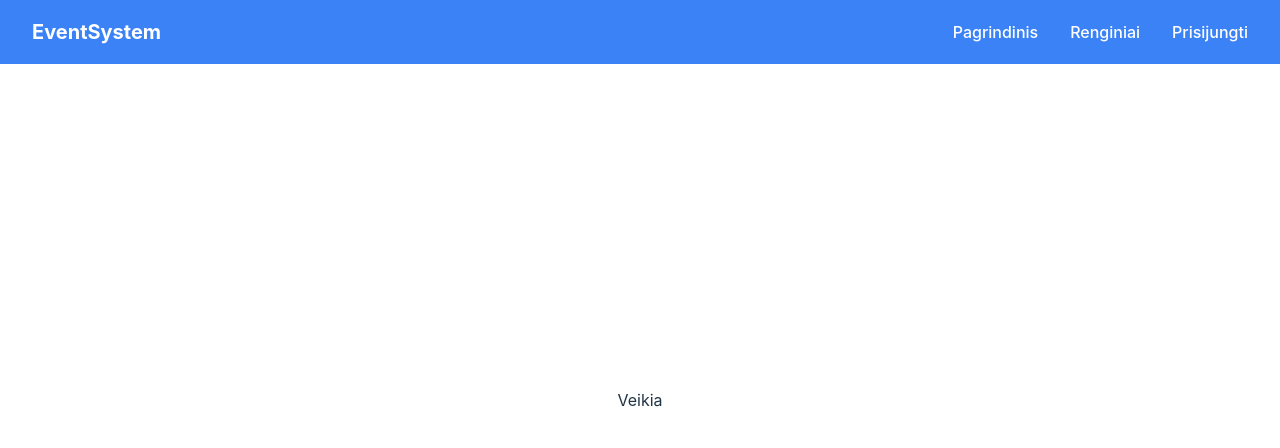
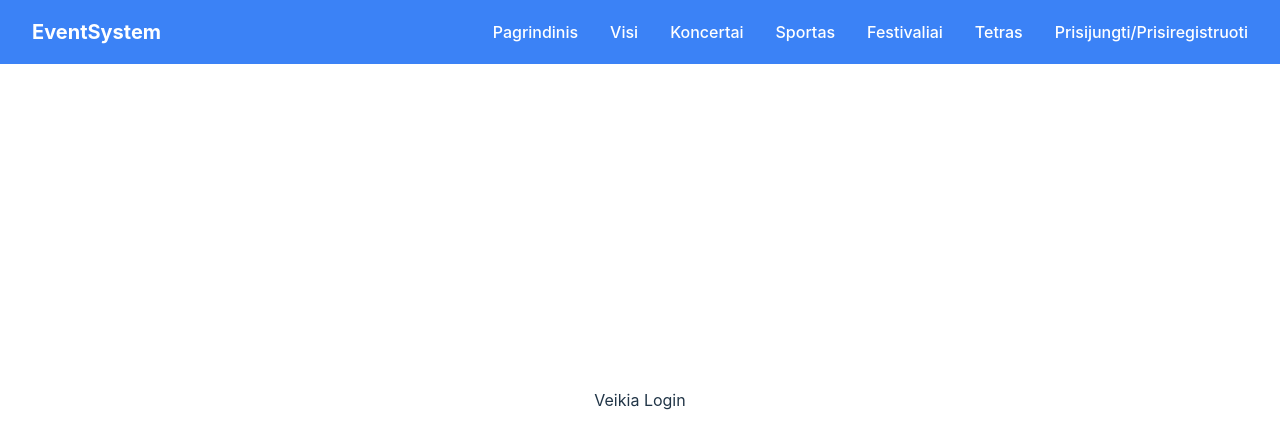
Before and after one commit to DrFrank101/Event-Planning-and-Ticketing-Website, a React (Vite) app: page /Login in a window 1280 px wide. Shown: the top 448 px of the page. Built offline with nearby package versions, Linux system fonts and the light colour scheme.

Commit message:
Extra pages and their routing

```diff
--- a/package.json
+++ b/package.json
@@ -10,11 +10,13 @@
     "preview": "vite preview"
   },
   "dependencies": {
+    "@types/react-router-dom": "^5.3.3",
     "bootstrap": "^5.3.3",
     "lucide-react": "^0.474.0",
     "react": "^18.3.1",
     "react-bootstrap": "^2.10.8",
-    "react-dom": "^18.3.1"
+    "react-dom": "^18.3.1",
+    "react-router-dom": "^7.1.3"
   },
   "devDependencies": {
     "@eslint/js": "^9.17.0",
--- /dev/null
+++ b/src/All.tsx
@@ -0,0 +1,8 @@
+function All() {
+  return (
+    <p>
+      Veikia All
+    </p>
+  );
+}
+export default All
--- /dev/null
+++ b/src/App.tsx
@@ -0,0 +1,24 @@
+import { BrowserRouter as Router, Routes, Route } from 'react-router-dom';
+import Navbar from './components/NavBar';
+import { routes } from './routes';
+
+function App() {
+  return (
+    <Router>
+      <div>
+        <Navbar />
+        <Routes>
+          {routes.map((route) => (
+            <Route
+              key={route.path}
+              path={route.path}
+              element={route.element}
+            />
+          ))}
+        </Routes>
+      </div>
+    </Router>
+  );
+}
+
+export default App;
--- /dev/null
+++ b/src/Concerts.tsx
@@ -0,0 +1,8 @@
+function Concerts() {
+    return (
+      <p>
+        Veikia Concerts
+      </p>
+    );
+  }
+  export default Concerts
--- /dev/null
+++ b/src/Festivals.tsx
@@ -0,0 +1,8 @@
+function Festivals() {
+    return (
+      <p>
+        Veikia Festivals
+      </p>
+    );
+  }
+  export default Festivals
--- /dev/null
+++ b/src/Login.tsx
@@ -0,0 +1,8 @@
+function Login() {
+    return (
+      <p>
+        Veikia Login
+      </p>
+    );
+  }
+  export default Login
--- /dev/null
+++ b/src/Sports.tsx
@@ -0,0 +1,8 @@
+function Sports() {
+    return (
+      <p>
+        Veikia Sports
+      </p>
+    );
+  }
+  export default Sports
--- /dev/null
+++ b/src/Theatre.tsx
@@ -0,0 +1,8 @@
+function Theatre() {
+    return (
+      <p>
+        Veikia Theatre
+      </p>
+    );
+  }
+  export default Theatre
--- a/src/components/NavBar.tsx
+++ b/src/components/NavBar.tsx
@@ -1,5 +1,5 @@
 import './Navbar.css';
-
+import { Link } from 'react-router-dom';
 const Navbar = () => {
   return (
     <nav className="navbar">
@@ -8,13 +8,16 @@ const Navbar = () => {
           EventSystem
         </div>
         <div className="navbar-links">
-          <a href="/">Pagrindinis</a>
-          <a href="/events">Renginiai</a>
-          <a href="/login">Prisijungti</a>
+          <Link to="/">Pagrindinis</Link>
+          <Link to="/All">Visi</Link>
+          <Link to="/Concerts">Koncertai</Link>
+          <Link to="/Sports">Sportas</Link>
+          <Link to="/Festivals">Festivaliai</Link>
+          <Link to="/Theatre">Tetras</Link>  {/* Changed from Teather to Theatre */}
+          <Link to="/Login">Prisijungti/Prisiregistruoti</Link>
         </div>
       </div>
     </nav>
   );
 };
-
 export default Navbar;
--- a/src/main.tsx
+++ b/src/main.tsx
@@ -1,11 +1,10 @@
 import { StrictMode } from 'react'
 import { createRoot } from 'react-dom/client'
 import './index.css'
-import MainPage from './MainPage.tsx'
-import Navbar from './components/NavBar'  // Import Navbar
+import App from './App'
+
 createRoot(document.getElementById('root')!).render(
   <StrictMode>
-    <Navbar />           {/* Add Navbar here */}
-    <MainPage />
+    <App />
   </StrictMode>,
 )
--- /dev/null
+++ b/src/routes.tsx
@@ -0,0 +1,38 @@
+import MainPage from './MainPage';
+import All from './All';
+import Concerts from './Concerts'
+import Festivals from './Festivals';
+import Login from './Login';
+import Sports from './Sports';
+import Theatre from './Theatre';
+
+export const routes = [
+  {
+    path: "/",
+    element: <MainPage />,
+  },
+  {
+    path: "/All",
+    element: <All />,
+  },
+  {
+    path: "/Concerts",
+    element: <Concerts />,
+  },
+  {
+    path: "/Festivals",
+    element: <Festivals />,
+  },
+  {
+    path: "/Login",
+    element: <Login />,
+  },
+  {
+    path: "/Sports",
+    element: <Sports />,
+  },
+  {
+    path: "/Theatre",
+    element: <Theatre />,
+  }
+];
```
Also changed, not shown: src/Register.tsx (added), 1 other file (tests, documents, lock files or other folders).
